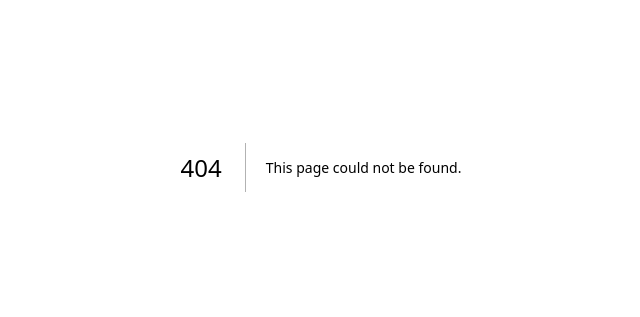
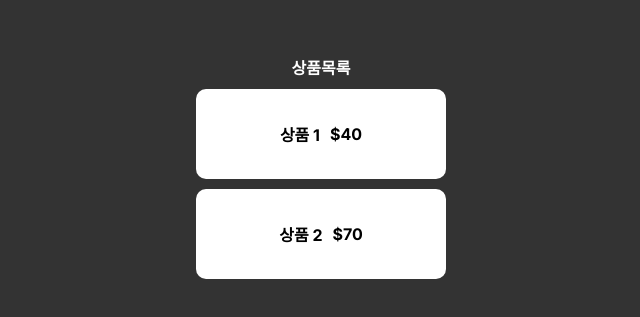
Before and after one commit to hey-ri/coop-fresh, a Next.js app: page /list in a window 1280 px wide. Before the commit this address had no page. Shown: the part 233-550 px from the top of the page, without its empty margins (319-959 px from the left). Built offline with nearby package versions, Linux system fonts and the light colour scheme.

Commit message:
create the list page

```diff
--- a/app/globals.css
+++ b/app/globals.css
@@ -3,20 +3,40 @@
   padding: 0;
 }
 
+body {
+  background-color: #333;
+}
 .wrap {
   display: flex;
   justify-content: center;
   align-items: center;
   flex-direction: column;
   gap: 10px;
-  background-color: #333;
   width: 100%;
   height: 100vh;
 }
 .title {
+  text-align: center;
   color: #fff;
 }
 
 .sub-title {
   color: #fff;
 }
+
+section {
+  width: 250px;
+  height: 90px;
+  background-color: #fff;
+  border-radius: 10px;
+}
+
+section div {
+  width: 100%;
+  height: 100%;
+  display: flex;
+  justify-content: center;
+  align-items: center;
+  gap: 10px;
+  font-weight: bold;
+}
--- /dev/null
+++ b/app/list/page.js
@@ -0,0 +1,19 @@
+export default function List() {
+  return (
+    <div className="wrap">
+      <h4 className="title">상품목록</h4>
+      <section>
+        <div>
+          <p>상품 1</p>
+          <span>$40</span>
+        </div>
+      </section>
+      <section>
+        <div>
+          <p>상품 2</p>
+          <span>$70</span>
+        </div>
+      </section>
+    </div>
+  );
+}
```
